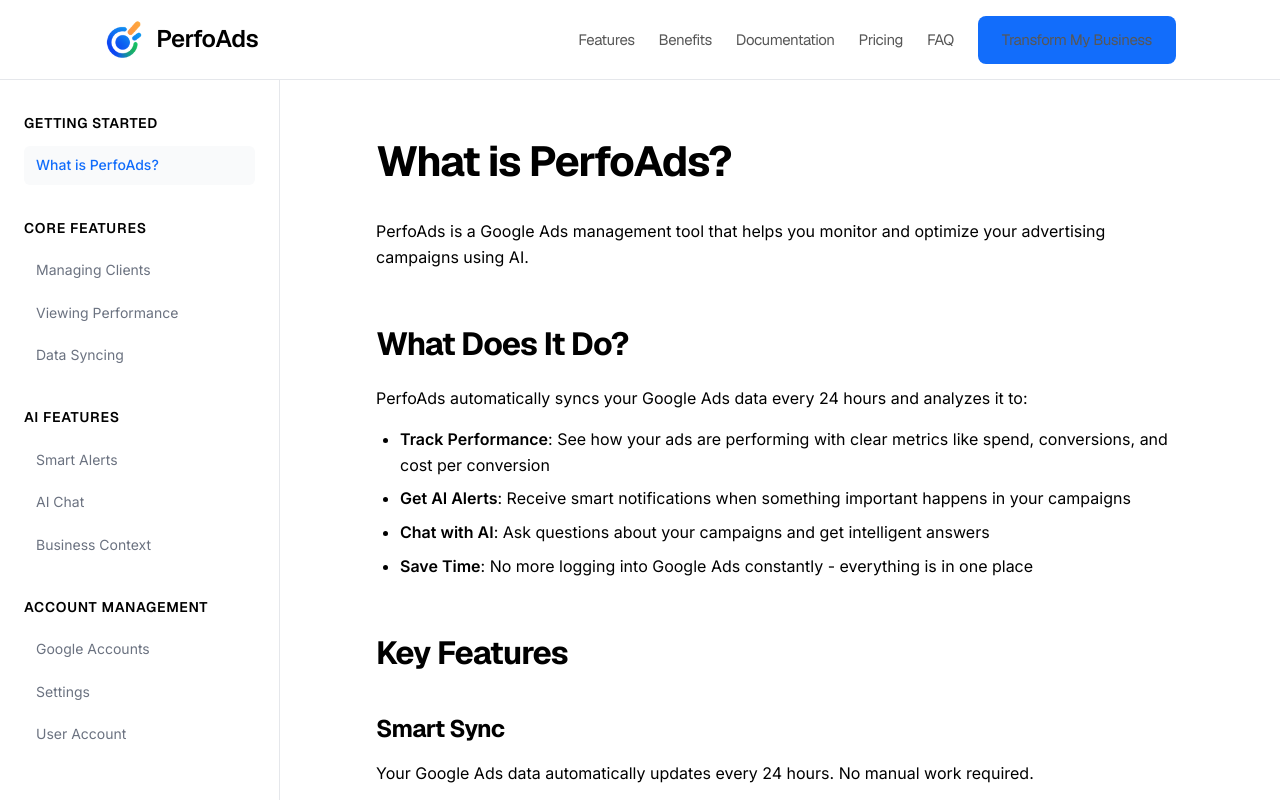
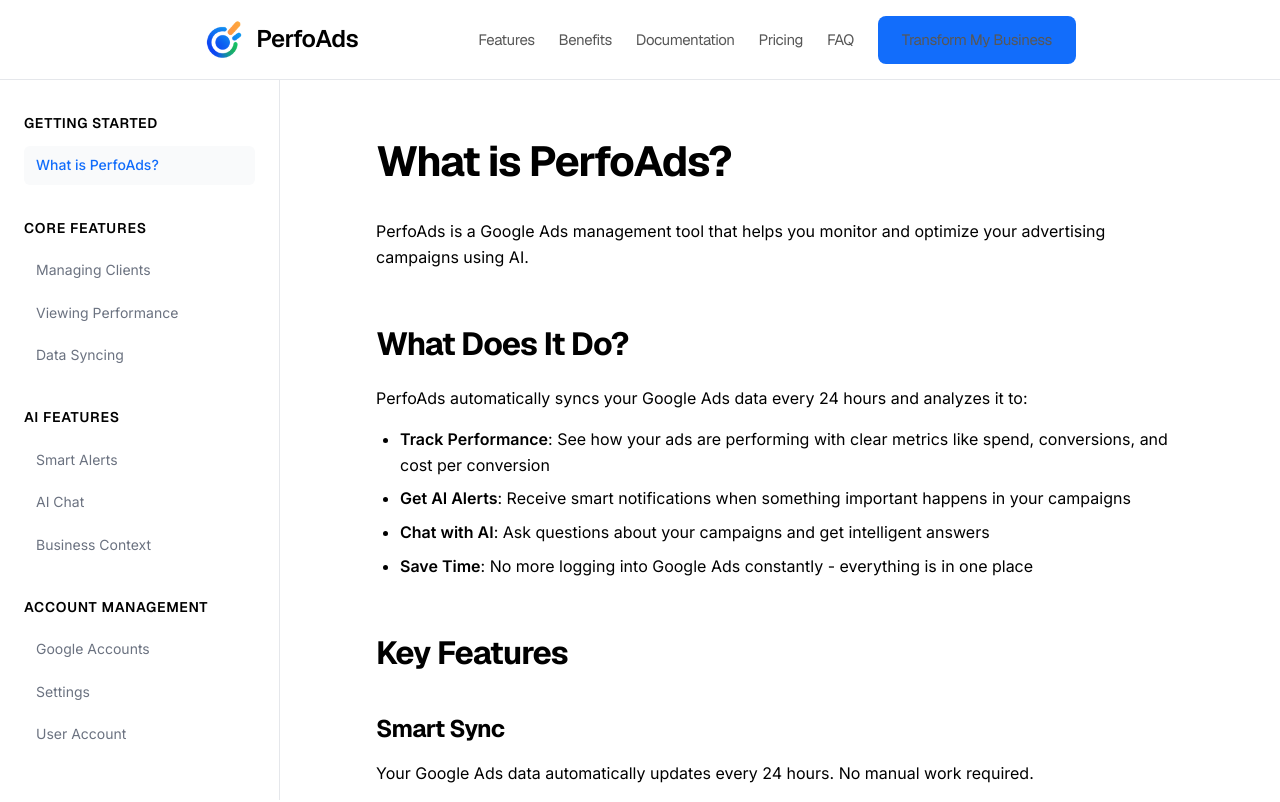
Before and after one commit to vilovibe/perfoads-docs, a website: page index.html in a window 1280 px wide. Shown: the top 802 px of the page. Drawn offline with nearby package versions, Linux system fonts and the light colour scheme.

Commit message:
fix: Remove 200px left padding from navigation (reverted)

```diff
--- a/index.html
+++ b/index.html
@@ -85,7 +85,6 @@
             display: flex;
             align-items: center;
             gap: 24px;
-            padding-left: 200px;
         }
 
         .header-nav a {
```
Also changed, not shown: TEMPLATE.html (+0 -1 lines), ai-chat.html (+0 -1 lines), business-context.html (+0 -1 lines), data-syncing.html (+0 -1 lines), google-accounts.html (+0 -1 lines), managing-clients.html (+0 -1 lines), settings.html (+0 -1 lines), smart-alerts.html (+0 -1 lines), user-account.html (+0 -1 lines), viewing-performance.html (+0 -1 lines), what-is-perfoads.html (+0 -1 lines).
